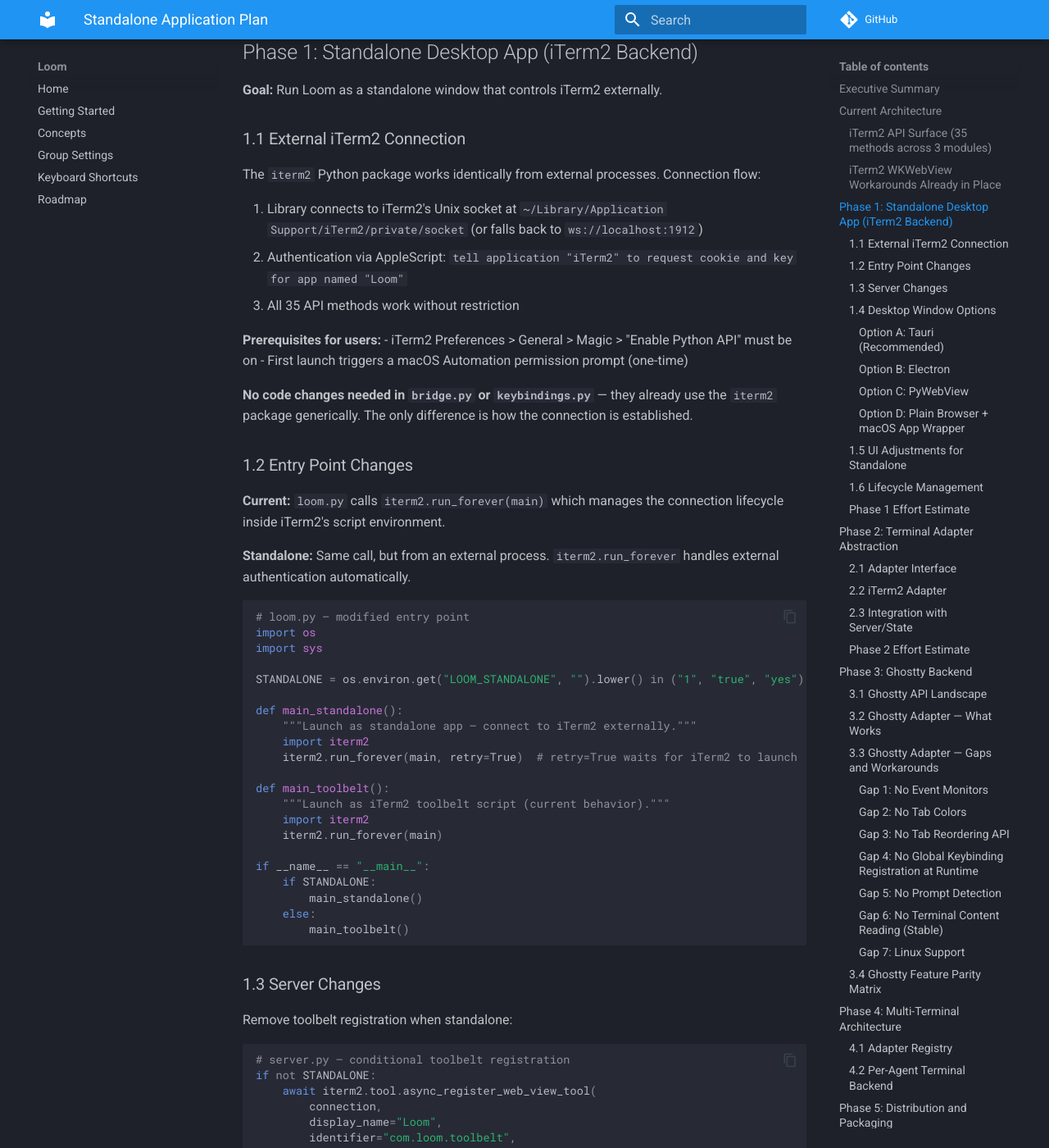
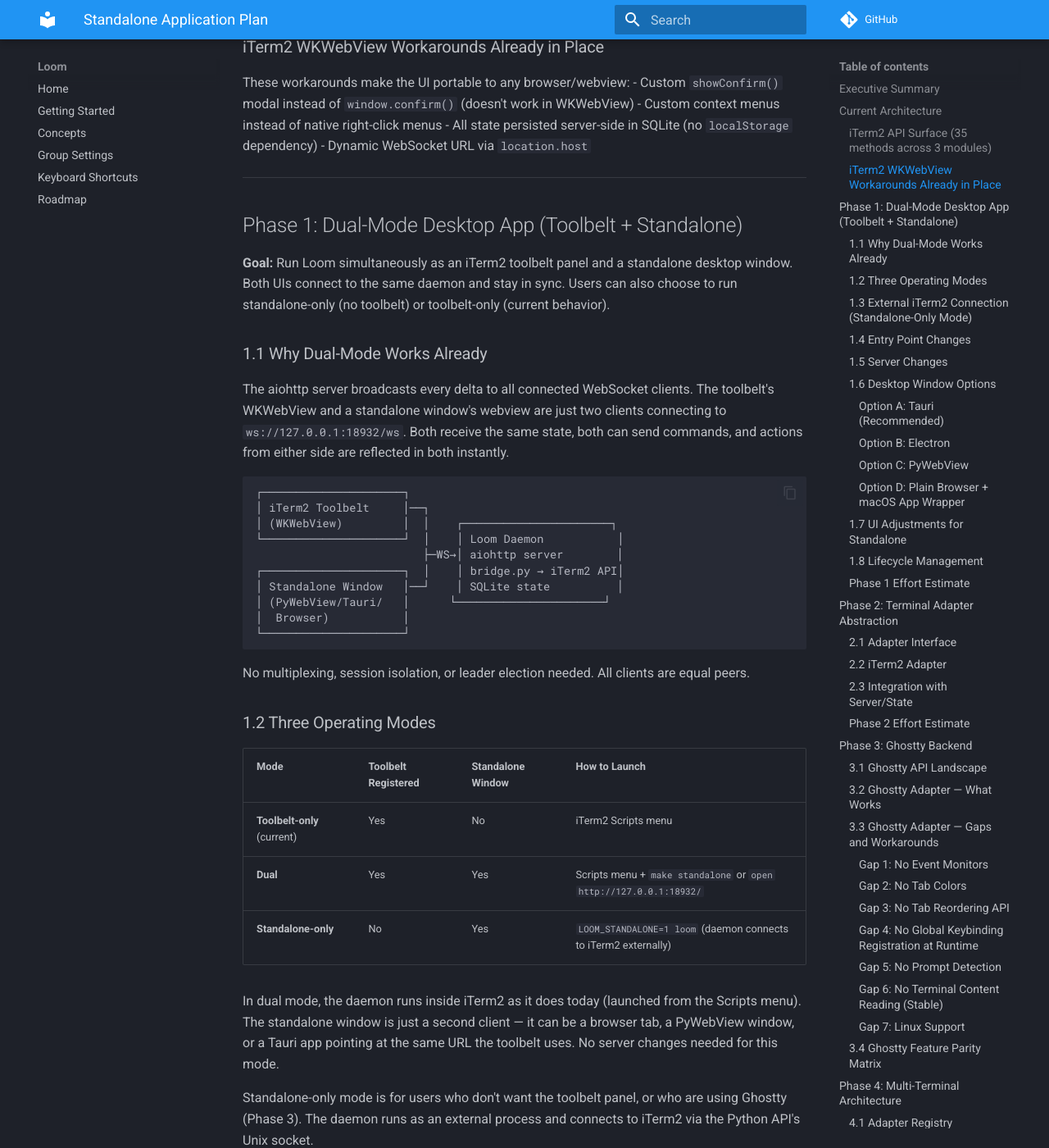
Before and after one commit to runtorque/torque, an MkDocs documentation site: the page built from docs/standalone_application.md, in a window 1280 px wide and 1400 px high, scrolled down 1686 px. Shown: the whole window at 82% size. Built offline with MkDocs 1.6.1 and Material for MkDocs 9.7.7, drawn with Linux system fonts in a browser that asks for light colours; comment, search, counter and statistics services are not loaded; some of the changed text lies outside the part shown.

Commit message:
docs: update standalone plan to support dual-mode (toolbelt + standalone)
The server already broadcasts to all WebSocket clients, so the toolbelt
and a standalone window can run simultaneously with zero changes. Plan
now covers three modes: toolbelt-only, dual, and standalone-only.

Co-Authored-By: Claude Opus 4.6 (1M context) <noreply@anthropic.com>

````diff
--- a/docs/standalone_application.md
+++ b/docs/standalone_application.md
@@ -2,7 +2,9 @@
 
 ## Executive Summary
 
-Loom can become a standalone desktop application that controls iTerm2 (and eventually Ghostty) from outside the toolbelt. The current architecture is already well-suited for this: the UI is a plain HTML/CSS/JS webview served by an aiohttp server, and all iTerm2 interaction is isolated in `bridge.py` and `keybindings.py`. The iTerm2 Python API works identically from external processes — no API capabilities are lost by moving outside the toolbelt.
+Loom can run as both an iTerm2 toolbelt panel AND a standalone desktop window simultaneously. The architecture already supports this: the aiohttp server broadcasts state to all connected WebSocket clients, so the toolbelt webview and a standalone window are simply two UI clients seeing the same live state. No mode switching or restart required — open a browser or native window alongside the toolbelt and both stay in sync.
+
+The iTerm2 Python API works identically from external processes, so when running standalone-only (without the toolbelt), no API capabilities are lost. The daemon can also run headless (no toolbelt registration) for pure standalone or Ghostty-only workflows.
 
 Ghostty support is feasible but limited. Ghostty's AppleScript API (macOS, v1.3+) covers session creation and text input, but lacks the event monitoring and session observation that Loom relies on heavily. A Ghostty adapter would require polling-based workarounds and would not reach feature parity with the iTerm2 adapter.
 
@@ -23,6 +25,8 @@ Ghostty support is feasible but limited. Ghostty's AppleScript API (macOS, v1.3+
 ```
 
 **Key observation:** The webview and the server are already decoupled. The webview connects via `ws://${location.host}/ws` — no iTerm2-specific JavaScript APIs are used. All iTerm2 interaction happens server-side through `bridge.py`.
+
+**Multi-client observation:** The WebSocket broadcast loop in `server.py` already sends every delta to *all* connected clients. If two browsers/webviews connect to `/ws`, they both receive the same state updates and both can send commands. This means dual-mode (toolbelt + standalone) works out of the box at the transport layer — no multiplexing or session isolation needed.
 
 ### iTerm2 API Surface (35 methods across 3 modules)
 
@@ -47,11 +51,42 @@ These workarounds make the UI portable to any browser/webview:
 
 ---
 
-## Phase 1: Standalone Desktop App (iTerm2 Backend)
+## Phase 1: Dual-Mode Desktop App (Toolbelt + Standalone)
 
-**Goal:** Run Loom as a standalone window that controls iTerm2 externally.
+**Goal:** Run Loom simultaneously as an iTerm2 toolbelt panel and a standalone desktop window. Both UIs connect to the same daemon and stay in sync. Users can also choose to run standalone-only (no toolbelt) or toolbelt-only (current behavior).
 
-### 1.1 External iTerm2 Connection
+### 1.1 Why Dual-Mode Works Already
+
+The aiohttp server broadcasts every delta to all connected WebSocket clients. The toolbelt's WKWebView and a standalone window's webview are just two clients connecting to `ws://127.0.0.1:18932/ws`. Both receive the same state, both can send commands, and actions from either side are reflected in both instantly.
+
+```
+┌─────────────────────┐
+│ iTerm2 Toolbelt     │──┐
+│ (WKWebView)         │  │    ┌──────────────────────┐
+└─────────────────────┘  │    │ Loom Daemon           │
+                         ├─WS→│ aiohttp server        │
+┌─────────────────────┐  │    │ bridge.py → iTerm2 API│
+│ Standalone Window   │──┘    │ SQLite state          │
+│ (PyWebView/Tauri/   │      └──────────────────────┘
+│  Browser)           │
+└─────────────────────┘
+```
+
+No multiplexing, session isolation, or leader election needed. All clients are equal peers.
+
+### 1.2 Three Operating Modes
+
+| Mode | Toolbelt Registered | Standalone Window | How to Launch |
+|------|-------------------|-------------------|---------------|
+| **Toolbelt-only** (current) | Yes | No | iTerm2 Scripts menu |
+| **Dual** | Yes | Yes | Scripts menu + `make standalone` or `open http://127.0.0.1:18932/` |
+| **Standalone-only** | No | Yes | `LOOM_STANDALONE=1 loom` (daemon connects to iTerm2 externally) |
+
+In dual mode, the daemon runs inside iTerm2 as it does today (launched from the Scripts menu). The standalone window is just a second client — it can be a browser tab, a PyWebView window, or a Tauri app pointing at the same URL the toolbelt uses. No server changes needed for this mode.
+
+Standalone-only mode is for users who don't want the toolbelt panel, or who are using Ghostty (Phase 3). The daemon runs as an external process and connects to iTerm2 via the Python API's Unix socket.
+
+### 1.3 External iTerm2 Connection (Standalone-Only Mode)
 
 The `iterm2` Python package works identically from external processes. Connection flow:
 
@@ -59,32 +94,29 @@ The `iterm2` Python package works identically from external processes. Connectio
 2. Authentication via AppleScript: `tell application "iTerm2" to request cookie and key for app named "Loom"`
 3. All 35 API methods work without restriction
 
-**Prerequisites for users:**
+**Prerequisites for users (standalone-only mode):**
 - iTerm2 Preferences > General > Magic > "Enable Python API" must be on
 - First launch triggers a macOS Automation permission prompt (one-time)
 
 **No code changes needed in `bridge.py` or `keybindings.py`** — they already use the `iterm2` package generically. The only difference is how the connection is established.
 
-### 1.2 Entry Point Changes
-
-**Current:** `loom.py` calls `iterm2.run_forever(main)` which manages the connection lifecycle inside iTerm2's script environment.
-
-**Standalone:** Same call, but from an external process. `iterm2.run_forever` handles external authentication automatically.
+### 1.4 Entry Point Changes
 
 ```python
 # loom.py — modified entry point
 import os
 import sys
 
+# Standalone-only mode: daemon runs outside iTerm2, no toolbelt registration
 STANDALONE = os.environ.get("LOOM_STANDALONE", "").lower() in ("1", "true", "yes")
 
 def main_standalone():
-    """Launch as standalone app — connect to iTerm2 externally."""
+    """Launch as external daemon — connect to iTerm2 over Unix socket."""
     import iterm2
     iterm2.run_forever(main, retry=True)  # retry=True waits for iTerm2 to launch
 
 def main_toolbelt():
-    """Launch as iTerm2 toolbelt script (current behavior)."""
+    """Launch as iTerm2 script (current behavior). Toolbelt + dual mode."""
     import iterm2
     iterm2.run_forever(main)
 
@@ -95,13 +127,14 @@ if __name__ == "__main__":
         main_toolbelt()
 ```
 
-### 1.3 Server Changes
+### 1.5 Server Changes
 
-Remove toolbelt registration when standalone:
+Toolbelt registration is only skipped in standalone-only mode. In dual mode, the toolbelt is registered as usual and the standalone window connects alongside it:
 
 ```python
 # server.py — conditional toolbelt registration
 if not STANDALONE:
+    # Registers toolbelt panel (works in both toolbelt-only and dual mode)
     await iterm2.tool.async_register_web_view_tool(
         connection,
         display_name="Loom",
@@ -118,9 +151,9 @@ bind_host = "0.0.0.0" if os.environ.get("LOOM_BIND_ALL") else "127.0.0.1"
 site = web.TCPSite(runner, bind_host, WS_PORT, reuse_address=True)
 ```
 
-### 1.4 Desktop Window Options
+### 1.6 Desktop Window Options
 
-The webview needs a native window. Three viable approaches:
+For the standalone window (used in both dual and standalone-only modes), there are several approaches. In dual mode, even the simplest option (a browser tab) works since the daemon is already running inside iTerm2:
 
 #### Option A: Tauri (Recommended)
 
@@ -159,9 +192,9 @@ The webview needs a native window. Three viable approaches:
 - **Pros:** No new dependencies, instant
 - **Cons:** Browser chrome, no native window controls, no tray icon
 
-**Recommendation:** Start with **Option C (PyWebView)** for rapid iteration since it's pure Python and requires no new toolchain. Graduate to **Option A (Tauri)** when native window features (docking, tray, always-on-top) become important.
+**Recommendation:** Start with **Option D (plain browser)** for dual mode — it's zero effort since the server already serves the full UI. For standalone-only mode, use **Option C (PyWebView)** so the window feels like a native app. Graduate to **Option A (Tauri)** when native window features (docking, tray, always-on-top) become important.
 
-### 1.5 UI Adjustments for Standalone
+### 1.7 UI Adjustments for Standalone
 
 The current CSS is optimized for iTerm2's narrow toolbelt panel (~280px wide). A standalone window can be resized freely.
 
@@ -171,17 +204,20 @@ Changes needed:
 - Add window chrome controls if using Tauri (title bar, minimize/maximize/close)
 - Add a "Connect to iTerm2" status indicator (connection may not be immediate)
 
-### 1.6 Lifecycle Management
+### 1.8 Lifecycle Management
 
-| Concern | Toolbelt (current) | Standalone |
-|---------|-------------------|------------|
-| **Start** | iTerm2 Scripts menu | `loom` CLI or app launcher |
-| **Stop** | Kill process / Scripts menu | Quit app / `make stop` |
-| **iTerm2 restart** | `iterm2.run_forever` reconnects | Same — `retry=True` reconnects |
-| **Loom crash** | Manual restart from Scripts menu | Launchd/systemd auto-restart |
-| **Port conflict** | `make stop` | Same |
+| Concern | Toolbelt-only | Dual Mode | Standalone-only |
+|---------|--------------|-----------|-----------------|
+| **Daemon start** | iTerm2 Scripts menu | iTerm2 Scripts menu | `loom` CLI / launchd |
+| **Standalone window** | N/A | `open http://…` / PyWebView | PyWebView / Tauri / browser |
+| **Daemon stop** | Kill process / Scripts menu | Same | `make stop` / quit app |
+| **iTerm2 restart** | `run_forever` reconnects | Same | `retry=True` reconnects |
+| **Standalone window close** | N/A | Toolbelt keeps working | Daemon keeps running (headless) |
+| **Port conflict** | `make stop` | Same | Same |
 
-For production standalone, register a `launchd` plist for auto-start:
+In dual mode, closing the standalone window has no effect on the daemon or the toolbelt — the daemon's lifecycle is tied to iTerm2, not the standalone window. The standalone window can be reopened at any time by navigating to `http://127.0.0.1:18932/`.
+
+For standalone-only production use, register a `launchd` plist for auto-start:
 
 ```xml
 <!-- ~/Library/LaunchAgents/com.loom.daemon.plist -->
@@ -207,15 +243,16 @@ For production standalone, register a `launchd` plist for auto-start:
 
 | Task | Files Changed | Scope |
 |------|--------------|-------|
-| Entry point standalone mode | `loom.py` | ~20 lines |
+| **Dual mode (zero effort)** | None | Already works — open browser to `http://127.0.0.1:18932/` |
+| Entry point standalone-only mode | `loom.py` | ~20 lines |
 | Conditional toolbelt registration | `server.py` | ~5 lines |
 | Config flag + bind address | `config.py` | ~5 lines |
-| PyWebView wrapper | New: `standalone.py` | ~30 lines |
+| PyWebView wrapper (standalone window) | New: `standalone.py` | ~30 lines |
 | CSS responsive breakpoints | `static/style.css` | ~50 lines |
 | Connection status indicator | `webview.html`, `ws.js` | ~20 lines |
-| Makefile target (`make standalone`) | `Makefile` | ~10 lines |
+| Makefile targets (`make standalone`, `make open`) | `Makefile` | ~15 lines |
 
-**Total: ~140 lines of changes. No architectural rewrites needed.**
+**Dual mode: works today with zero changes.** Standalone-only mode: ~145 lines. No architectural rewrites needed.
 
 ---
 
@@ -609,9 +646,9 @@ cask "loom" do
 end
 ```
 
-### 5.3 Keep Toolbelt Mode
+### 5.3 All Three Modes Supported
 
-The toolbelt mode should remain supported. Detection:
+The packaging must preserve all three operating modes:
 
 ```python
 # loom/config.py
@@ -621,19 +658,28 @@ def is_iterm2_script_env():
     """Detect if running inside iTerm2's script environment."""
     return "ITERM2_COOKIE" in os.environ and "ITERM_SESSION_ID" in os.environ
 
-STANDALONE = not is_iterm2_script_env() or os.environ.get("LOOM_STANDALONE") == "1"
+# Only skip toolbelt registration when explicitly in standalone-only mode
+STANDALONE = os.environ.get("LOOM_STANDALONE", "").lower() in ("1", "true", "yes")
 ```
+
+| Distribution | Toolbelt-only | Dual | Standalone-only |
+|-------------|--------------|------|-----------------|
+| iTerm2 Script (current) | Default | Open browser alongside | Set `LOOM_STANDALONE=1` |
+| macOS `.app` bundle | N/A | Launch app + Scripts menu | Default |
+| Homebrew | N/A | Both install paths | `loom --standalone` |
 
 ---
 
 ## Implementation Roadmap
 
-### Sprint 1: Standalone iTerm2 (Phase 1)
-- Add `LOOM_STANDALONE` flag and conditional toolbelt registration
-- Add PyWebView launcher (`standalone.py`)
-- Add responsive CSS for wider windows
-- Add `make standalone` target
-- Test: full functionality via standalone window controlling iTerm2
+### Sprint 1: Dual-Mode + Standalone (Phase 1)
+- Verify dual mode works (open browser to existing server — should work already)
+- Add `LOOM_STANDALONE` flag for standalone-only mode
+- Conditional toolbelt registration
+- Add PyWebView launcher (`standalone.py`) for native standalone window
+- Add responsive CSS for wider standalone layouts
+- Add `make standalone` and `make open` targets
+- Test: toolbelt + browser side-by-side (dual), standalone-only controlling iTerm2
 
 ### Sprint 2: Adapter Abstraction (Phase 2)
 - Define `TerminalAdapter` protocol
@@ -661,7 +707,9 @@ STANDALONE = not is_iterm2_script_env() or os.environ.get("LOOM_STANDALONE") ==
 
 | Risk | Likelihood | Impact | Mitigation |
 |------|-----------|--------|-----------|
-| iTerm2 external auth fails silently | Low | High | Clear error messages, setup wizard |
+| Dual-mode UI divergence (toolbelt narrow, standalone wide) | Medium | Low | Responsive CSS with breakpoints; test both layouts |
+| Concurrent commands from two clients cause race conditions | Low | Low | State mutations are serialized through asyncio event loop |
+| iTerm2 external auth fails silently (standalone-only) | Low | High | Clear error messages, setup wizard |
 | Ghostty AppleScript API changes (pre-1.0 stability) | Medium | Medium | Pin minimum version, adapter versioning |
 | Polling overhead for Ghostty monitoring | Low | Low | 2s interval is fine; tune if needed |
 | PyWebView rendering differences vs WKWebView | Low | Low | Both use WebKit on macOS |
@@ -674,7 +722,9 @@ STANDALONE = not is_iterm2_script_env() or os.environ.get("LOOM_STANDALONE") ==
 
 | Decision | Rationale |
 |----------|-----------|
-| Keep toolbelt mode alongside standalone | Many users prefer integrated toolbelt; no reason to remove it |
+| Dual-mode as default, not a migration | Toolbelt + standalone are just two WS clients to the same server — no architecture change needed |
+| Three modes: toolbelt-only, dual, standalone-only | Covers all use cases without forcing users to choose |
+| Browser tab for dual mode, PyWebView for standalone-only | Dual mode needs zero new deps; standalone-only benefits from a native window |
 | PyWebView first, Tauri later | Zero new toolchain for initial standalone; upgrade path exists |
 | Ghostty macOS-only initially | D-Bus API too limited for Linux; AppleScript covers macOS well |
 | Polling for Ghostty monitoring | Only viable approach; 2s latency acceptable |
````
